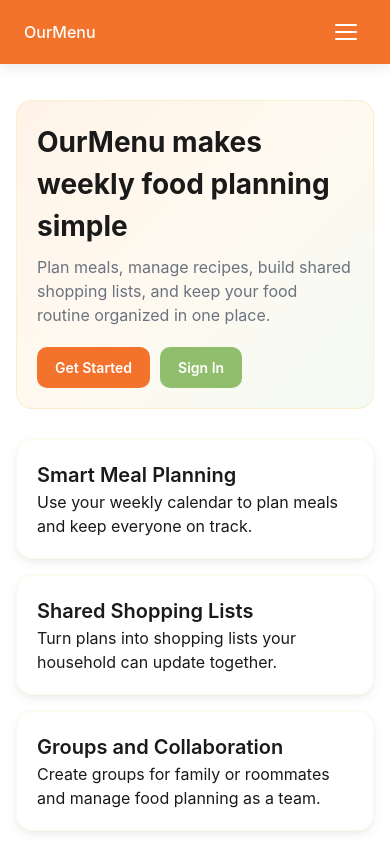
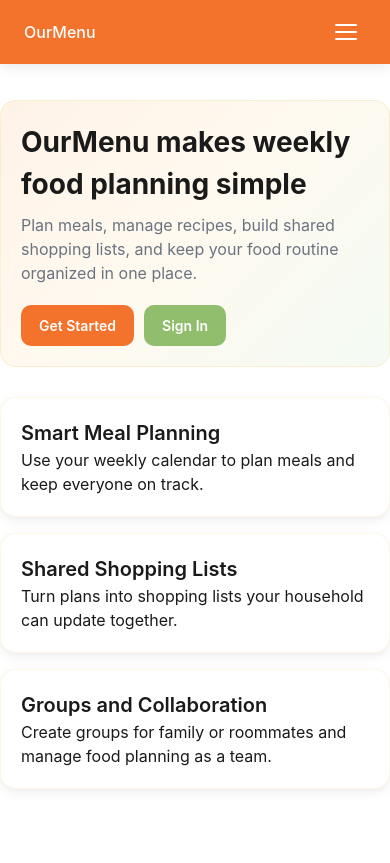
Before and after one commit to DTU-gruppe-12-24/62595-Full-stack-development, a Vue app in the folder frontend/: page / in a window 390 px wide. Built offline with nearby package versions, Linux system fonts and the light colour scheme; no server answers.

Commit message:
feat: standardize frontend page widths
Agent-Logs-Url: https://github.com/DTU-gruppe-12-24/62595-Full-stack-development/sessions/8702533b-971a-4579-ab9b-563d7a6eabd9

Co-authored-by: JonasHersom <97104944+JonasHersom@users.noreply.github.com>

```diff
--- a/frontend/src/components/AppContainer.vue
+++ b/frontend/src/components/AppContainer.vue
@@ -6,8 +6,15 @@
 
 <style scoped>
 .container {
-  max-width: 900px;
+  width: 100%;
+  max-width: 1100px;
   margin: auto;
-  padding: 20px;
+  padding: 24px;
+}
+
+@media (max-width: 640px) {
+  .container {
+    padding: 16px;
+  }
 }
 </style>
--- a/frontend/src/views/CalendarView.vue
+++ b/frontend/src/views/CalendarView.vue
@@ -1,5 +1,5 @@
 <template>
-  <div class="page">
+  <AppContainer>
     <h1>Calendar</h1>
     <div class="group-selector-wrapper">
       <GroupSelector v-model="activeGroup" persist />
@@ -9,7 +9,7 @@
         :meal-plans="weekMealPlans"
         @cell-click="selectCell"
     />
-  </div>
+  </AppContainer>
 
   <AppDialog
       v-model="showAdd"
@@ -81,6 +81,7 @@ import GroupSelector from "@/components/GroupSelector.vue"
 import type { Group } from "@/model/Group"
 import {showError, showSuccess} from "@/utilities/notifications.ts";
 import AppDropdown from "@/components/AppDropdown.vue";
+import AppContainer from "@/components/AppContainer.vue"
 
 const selectedDate = ref<string | undefined>(undefined)
 const selectedMealSlot = ref("")
@@ -235,10 +236,6 @@ watch(groupId, () => {
 </script>
 
 <style scoped>
-.page {
-  padding: 20px;
-}
-
 .selected-date {
   font-weight: 600;
   font-size: 18px;
--- a/frontend/src/views/CreateRecipeView.vue
+++ b/frontend/src/views/CreateRecipeView.vue
@@ -216,9 +216,8 @@ async function submit() {
 
 <style scoped>
 .page {
-  max-width: 700px;
   margin: 60px auto;
-  padding: 0 24px;
+  padding: 0;
   display: flex;
   flex-direction: column;
   gap: 16px;
@@ -227,7 +226,7 @@ async function submit() {
 @media (max-width: 640px) {
   .page {
     margin: 16px auto;
-    padding: 0 16px;
+    padding: 0;
   }
 }
 
--- a/frontend/src/views/EditRecipesView.vue
+++ b/frontend/src/views/EditRecipesView.vue
@@ -112,15 +112,14 @@ async function submit() {
 
 <style scoped>
 .page {
-  max-width: 700px;
   margin: 60px auto;
-  padding: 0 24px;
+  padding: 0;
 }
 
 @media (max-width: 640px) {
   .page {
     margin: 16px auto;
-    padding: 0 16px;
+    padding: 0;
   }
 }
 
--- a/frontend/src/views/GroupView.vue
+++ b/frontend/src/views/GroupView.vue
@@ -1,9 +1,10 @@
 <template>
+<AppContainer>
 <div class="flex flex-col gap-4 justify-center items-center w-full">
 	<AppCard
 		v-for="group in groups"
 		flex hover
-		class="w-full max-w-xl hover:cursor-pointer"
+		class="w-full hover:cursor-pointer"
 		@click="() => openEditDialog(group.group, group.role != 'MEMBER')"
 	>
 		<div class="flex flex-row justify-between items-center w-full">
@@ -115,6 +116,7 @@
 		@confirm="confirmRemoveMember"
 	/>
 </div>
+</AppContainer>
 </template>
 
 <script setup lang="ts">
@@ -129,6 +131,7 @@ import AppDialog from "@/components/AppDialog.vue"
 import AppConfirmDialog from '@/components/AppConfirmDialog.vue'
 import AppInput from "@/components/AppInput.vue"
 import AppDropdown from "@/components/AppDropdown.vue"
+import AppContainer from "@/components/AppContainer.vue"
 
 import { apiFetch, getMyUser } from "@/utilities/apiFetch"
 import type { GroupMember } from '@/model/GroupMember'
--- a/frontend/src/views/HomeView.vue
+++ b/frontend/src/views/HomeView.vue
@@ -91,9 +91,7 @@ const userName = computed(() => getStoredUser()?.name ?? 'there')
 
 <style scoped>
 .home-page {
-  max-width: 1100px;
-  margin: 0 auto;
-  padding: 32px 24px 48px;
+  padding: 32px 0 48px;
 }
 
 .hero {
@@ -125,7 +123,7 @@ const userName = computed(() => getStoredUser()?.name ?? 'there')
 
 @media (max-width: 640px) {
   .home-page {
-    padding: 20px 16px 32px;
+    padding: 20px 0 32px;
   }
 
   .hero {
--- a/frontend/src/views/RecipesView.vue
+++ b/frontend/src/views/RecipesView.vue
@@ -150,10 +150,10 @@ async function confirmDeleteRecipe() {
 </template>
 
 <style scoped>
-.page { padding: 40px; }
+.page { padding: 40px 0; }
 
 @media (max-width: 640px) {
-  .page { padding: 16px; }
+  .page { padding: 16px 0; }
 
   .page-header {
     flex-direction: column;
--- a/frontend/src/views/StatisticsView.vue
+++ b/frontend/src/views/StatisticsView.vue
@@ -95,15 +95,12 @@ const mostCooked = computed(() => {
 
 <style scoped>
 .statistics-page {
-  padding: 24px;
-  max-width: 95%;
-  margin: 0 auto;
+  padding: 24px 0;
 }
 
 @media (max-width: 640px) {
   .statistics-page {
-    padding: 16px;
-    max-width: 100%;
+    padding: 16px 0;
   }
 }
 
```
